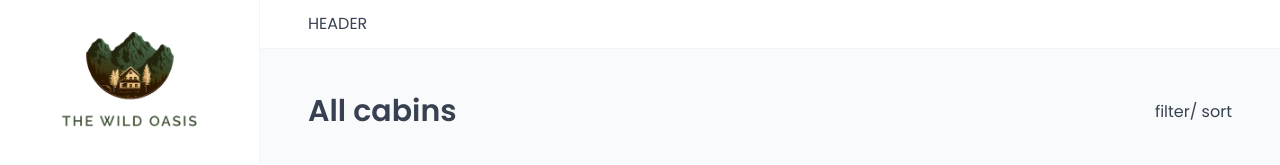
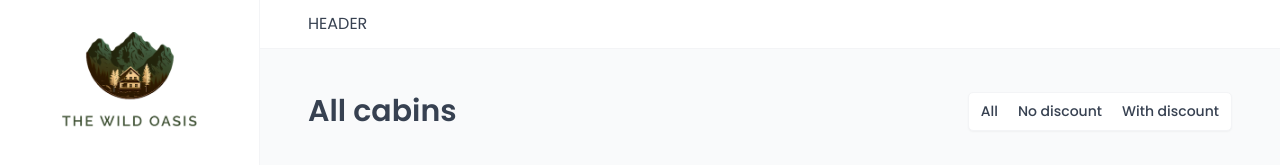
Before and after one commit to olaniyansheyi/hotel-deluna-app, a React (Vite) app: page /cabins in a window 1280 px wide. Shown: the top 165 px of the page. Built offline with nearby package versions, Linux system fonts and the light colour scheme; no server answers; the database is empty; a web font is replaced by a local one.

Commit message:
new feature

```diff
--- a/src/features/cabins/CabinTable.jsx
+++ b/src/features/cabins/CabinTable.jsx
@@ -4,6 +4,7 @@ import CabinRow from "./CabinRow";
 import { useCabins } from "./useCabins";
 import Table from "../../ui/Table";
 import Menus from "../../ui/Menus";
+import { useSearchParams } from "react-router-dom";
 
 const TableHeader = styled.header`
   display: grid;
@@ -22,7 +23,21 @@ const TableHeader = styled.header`
 function CabinTable() {
   const { error, cabins, isLoading } = useCabins();
 
+  const [searchParams] = useSearchParams();
+
   if (isLoading) return <Spinner />;
+
+  const FilteredValue = searchParams.get("discount") || "all";
+
+  let filteredCabins;
+
+  if (FilteredValue === "all") filteredCabins = cabins;
+
+  if (FilteredValue === "no-discount")
+    filteredCabins = cabins.filter((cabin) => cabin.discount === 0);
+
+  if (FilteredValue === "with-discount")
+    filteredCabins = cabins.filter((cabin) => cabin > 0);
 
   return (
     <Menus>
--- a/src/features/cabins/CabinTableOperation.jsx
+++ b/src/features/cabins/CabinTableOperation.jsx
@@ -1,7 +1,13 @@
 import TableOperations from "../../ui/TableOperations";
 
+import Filter from "../../ui/Filter";
+
 function CabinTableOperation() {
-  return <CabinTableOperation></CabinTableOperation>;
+  return (
+    <TableOperations>
+      <Filter />
+    </TableOperations>
+  );
 }
 
 export default CabinTableOperation;
--- a/src/pages/Cabins.jsx
+++ b/src/pages/Cabins.jsx
@@ -2,13 +2,14 @@ import Heading from "../ui/Heading";
 import Row from "../ui/Row";
 import CabinTable from "../features/cabins/CabinTable";
 import AddCabin from "../features/cabins/AddCabin";
+import CabinTableOperation from "../features/cabins/CabinTableOperation";
 
 function Cabins() {
   return (
     <>
       <Row type="horizontal">
         <Heading as="h1">All cabins</Heading>
-        <p>filter/ sort</p>
+        <CabinTableOperation />
       </Row>
 
       <Row>
--- a/src/ui/Filter.jsx
+++ b/src/ui/Filter.jsx
@@ -1,3 +1,4 @@
+import { useSearchParams } from "react-router-dom";
 import styled, { css } from "styled-components";
 
 const StyledFilter = styled.div`
@@ -33,3 +34,26 @@ const FilterButton = styled.button`
     color: var(--color-brand-50);
   }
 `;
+
+function Filter() {
+  const [searchParams, setSearchParams] = useSearchParams();
+
+  function handleClick(value) {
+    searchParams.set("discount", value);
+    setSearchParams(searchParams);
+  }
+
+  return (
+    <StyledFilter>
+      <FilterButton onClick={() => handleClick("all")}>All</FilterButton>
+      <FilterButton onClick={() => handleClick("no-discount")}>
+        No discount
+      </FilterButton>
+      <FilterButton onClick={() => handleClick("with-discount")}>
+        With discount
+      </FilterButton>
+    </StyledFilter>
+  );
+}
+
+export default Filter;
```
